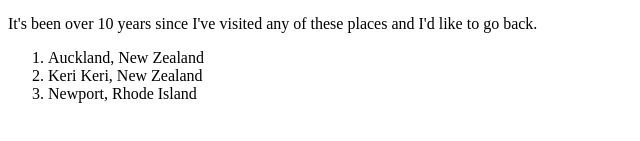
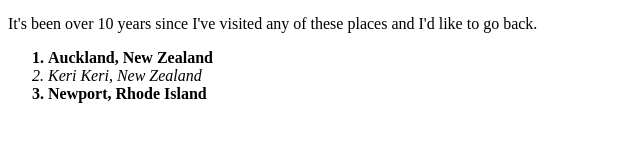
Before and after one commit to aerowolf82/StaticWebsiteExample, a plain HTML site: page index.html in a window 1280 px wide. Shown: the part 439-580 px from the top of the page, without its empty margins (0-640 px from the left). Drawn offline with Linux system fonts and the light colour scheme.

Commit message:
Adding Emphasis

```diff
--- a/index.html
+++ b/index.html
@@ -30,9 +30,9 @@
             It's been over 10 years since I've visited any of these places and I'd like to go back.
         </p>
             <ol>
-            <li>Auckland, New Zealand</li>
-            <li>Keri Keri, New Zealand</li>
-            <li>Newport, Rhode Island</li>
+            <strong><li>Auckland, New Zealand</li></strong>
+            <em><li>Keri Keri, New Zealand</li></em>
+            <strong><li>Newport, Rhode Island</li></strong>
             </ol>
 
 
```
